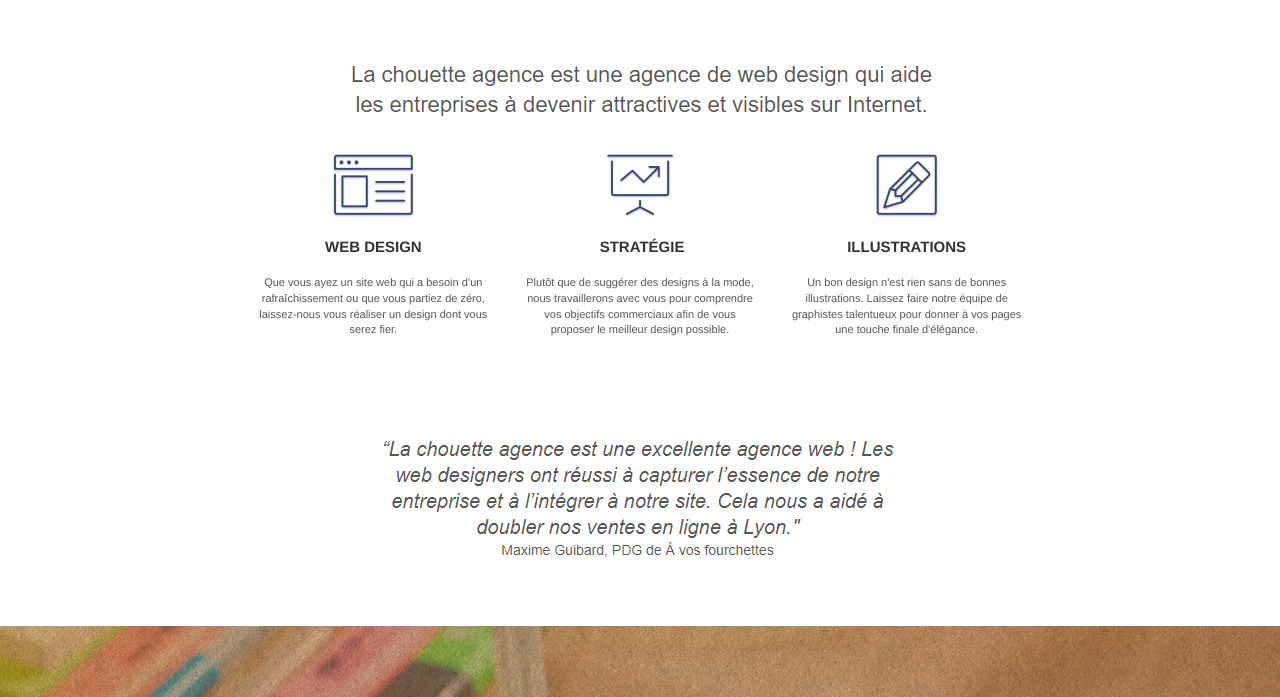
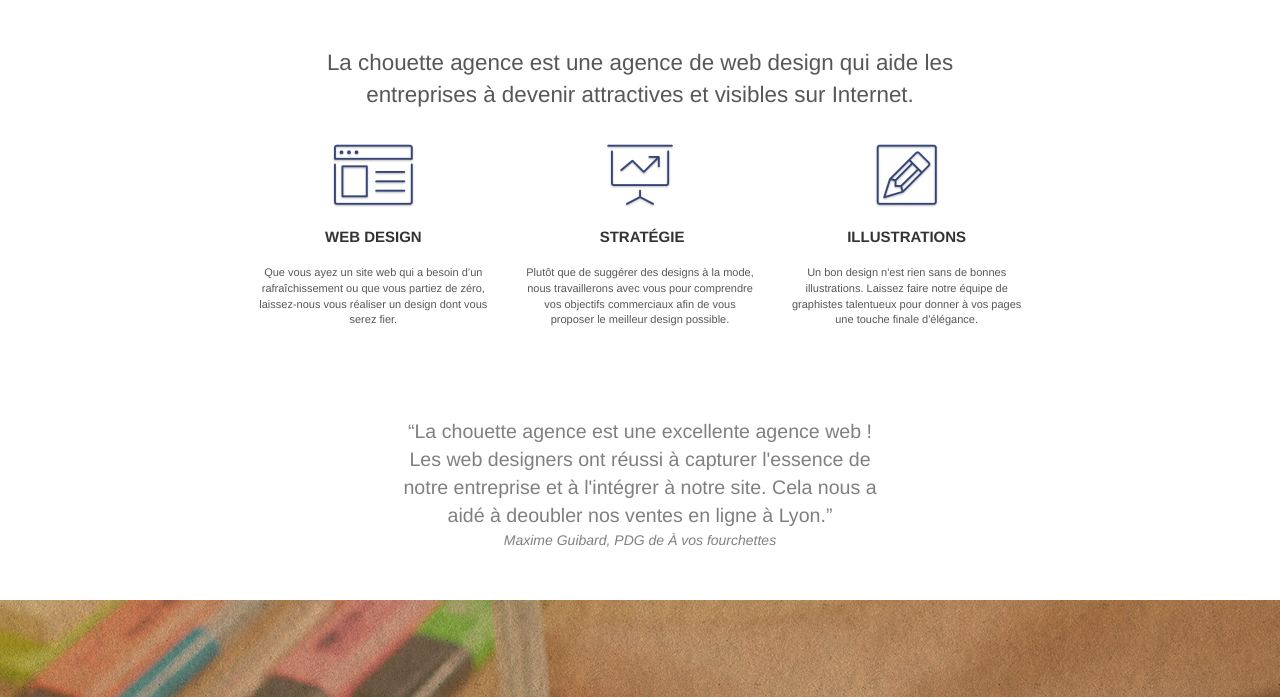
Before and after one commit to YohanD2/DevriesYohan_4_23112020, a plain HTML site: page index.html in a window 1280 px wide. Shown: the part 538-1235 px from the top of the page. Drawn offline with Linux system fonts and the light colour scheme.

Commit message:
delete img used for text

```diff
--- a/index.html
+++ b/index.html
@@ -26,7 +26,21 @@
 <!-- Analytics -->
 
 <!-- Analytics END -->
-
+<style>
+	.intro{
+		width:70%;
+		font-size: 1.6em;
+	}
+	.quote{
+		width:75%;
+		font-size: 1.4em;
+	}
+	.title-realisation{
+		width:45%;
+		font-size: 1.6em;
+	}
+	</style>
+</style>
 </head>
 <body>
 <!-- Principal conteneur -->
@@ -73,7 +87,7 @@
 	<div class="container bloc-md">
 		<div class="row">
 			<div class="col-sm-12 text-center">
-				<img alt="agence web, agence web paris, web design paris, stratégie web" src="img/title.png" />
+				<p class="intro center-block">La chouette agence est une agence de web design qui aide les entreprises à devenir attractives et visibles sur Internet.</p>
 			</div>
 		</div>
 		<div class="row voffset-lg med-width-whitespace">
@@ -113,8 +127,8 @@
 		</div>
 		<div class="row voffset-lg voffset">
 			<div class="col-xs-12 col-md-8 col-md-offset-2 text-center">
-				<img alt="agence web, agence web paris, web design paris, stratégie web" src="img/citation.png" />
-
+				<q class="quote center-block">La chouette agence est une excellente agence web ! Les web designers ont réussi à capturer l'essence de notre entreprise et à l'intégrer à notre site. Cela nous a aidé à deoubler nos ventes en ligne à Lyon.</q>
+				<cite>Maxime Guibard, PDG de À vos fourchettes</cite>
 			</div>
 		</div>
 	</div>
@@ -143,7 +157,7 @@
 	<div class="container bloc-lg">
 		<div class="row">
 			<div class="col-sm-12 text-center">
-				<img alt="agence web, agence web paris, web design paris, stratégie web" src="img/title2.png" />
+				<p class="title-realisation center-block">Nous travaillons avec beaucoup de clients, voici nos réalisations.</p>
 			</div>
 		</div>
 		<div class="row tight-width-whitespace portfolio-row">
```
Also changed, not shown: img/citation.png (deleted), img/title.png (deleted), img/title2.png (deleted).
